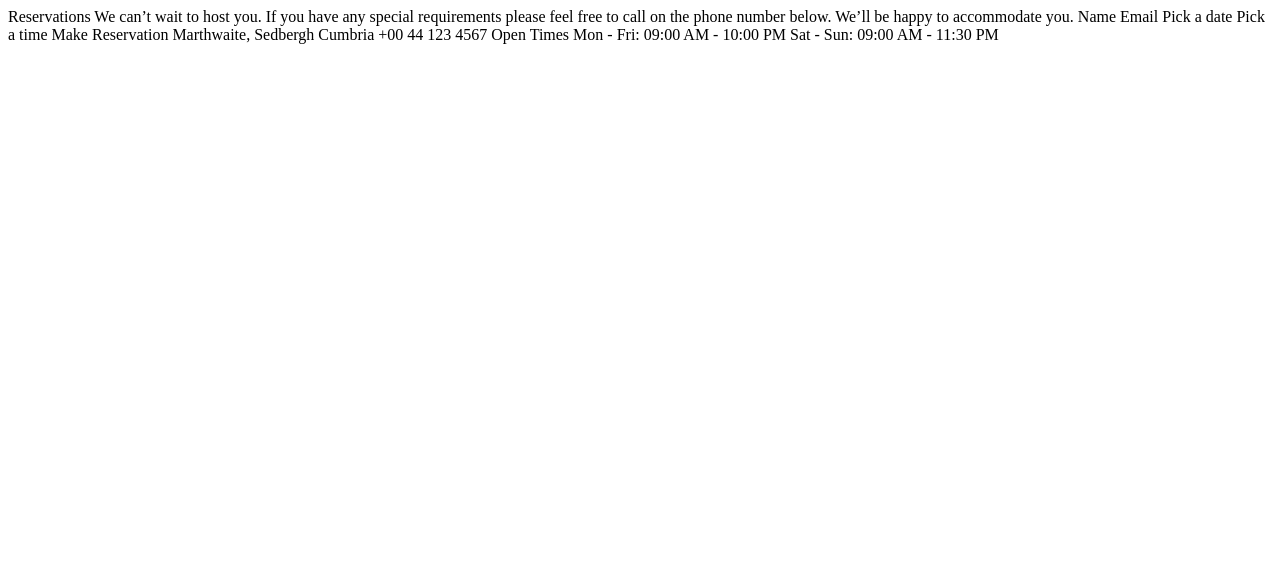
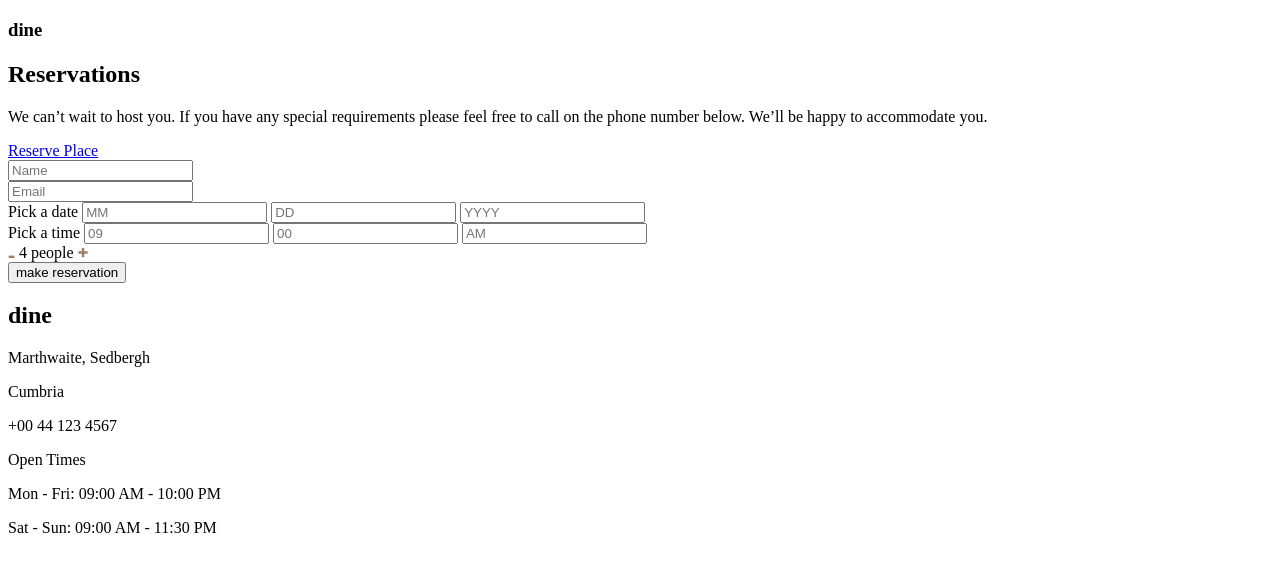
Before and after one commit to Da-vi-de/Dine-Restaurant-Website, a website: page src/booking.html in a window 1280 px wide. Drawn offline with nearby package versions, Linux system fonts and the light colour scheme; files that its build step writes are made by us from their sources.

Commit message:
html structure

```diff
--- a/src/booking.html
+++ b/src/booking.html
@@ -14,29 +14,96 @@
 </head>
 <body>
 
-  Reservations
+      <!-- Booking header -->
+  <section class="booking-hero">
+    <h3 class="website-name">dine</h3>
+    <h2 class="hero-intro">Reservations</h2>
+    <p class="hero-description">
+      We can’t wait to host you. If you have any special requirements please feel free to
+      call on the phone number below. We’ll be happy to accommodate you.
+    </p>
+    <a href="#" class="btn btn-secondary">Reserve Place</a>
+  </section>
 
-  We can’t wait to host you. If you have any special requirements please feel free to
-  call on the phone number below. We’ll be happy to accommodate you.
+       <!-- Form -->
+  <section class="booking-container">
 
+    <div class="card-container">
 
+      <form>
+        <label aria-label="Your name is required">
+          <input type = "text" placeholder="Name">
+        </label>
 
-  Name
-  Email
-  Pick a date
-  Pick a time
+        <br>
 
-  Make Reservation
+        <label aria-label="Your email address is required">
+          <input type = "email" placeholder="Email">
+        </label>
 
+        <br>
 
+          <label aria-label="Please pick a date">Pick a date</label>
+          <label aria-label="Type the month" >
+            <input type="number" placeholder="MM">
+          </label>
+          <label aria-label="Type the day" >
+            <input type="number" placeholder="DD">
+          </label>
+          <label aria-label="Type the year" >
+            <input type="number" placeholder="YYYY">
+          </label>
 
-  Marthwaite, Sedbergh
-  Cumbria
-  +00 44 123 4567
+        <br>
 
-  Open Times
-  Mon - Fri: 09:00 AM - 10:00 PM
-  Sat - Sun: 09:00 AM - 11:30 PM
+         <label aria-label="Please pick a time">Pick a time</label>
+         <label aria-label="Type the hour" >
+          <input type="number" placeholder="09">
+        </label>
+        <label aria-label="Type the minutes" >
+          <input type="number" placeholder="00">
+        </label>
+        <label aria-label="Choose am or pm" >
+          <input type="text" placeholder="AM">
+        </label>
 
+        <br>
+
+          <img src="./images/icons/icon-minus.svg"
+          alt="minus icon for decreasing number of booked people"
+          >
+          <label aria-label="How many people for?">4 people</label>
+          <img src="./images/icons/icon-plus.svg"
+          alt="plus icon for increasing number of booked people"
+          >
+
+        <br>
+
+          <label aria-label="Submit to make the reservation">
+            <input type = "submit" value = "make reservation">
+          </label>
+      </form>
+    </div>
+  </section>
+
+       <!-- Footer -->
+  <footer class="footer-bottom">
+
+    <div class="footer-info">
+      <h2 class="website-name">dine</h2>
+    </div>
+
+    <div class="footer-info">
+      <p class="footer-info-text">Marthwaite, Sedbergh</p>
+      <p class="footer-info-text">Cumbria</p>
+      <p class="footer-info-text">+00 44 123 4567</p>
+    </div>
+
+    <div class="footer-info">
+      <p class="footer-info-text">Open Times</p>
+      <p class="footer-info-text">Mon - Fri: 09:00 AM - 10:00 PM</p>
+      <p class="footer-info-text">Sat - Sun: 09:00 AM - 11:30 PM</p>
+    </div>
+  </footer>
 </body>
 </html>
```
Also changed, not shown: src/index.html (+142 -43 lines).
